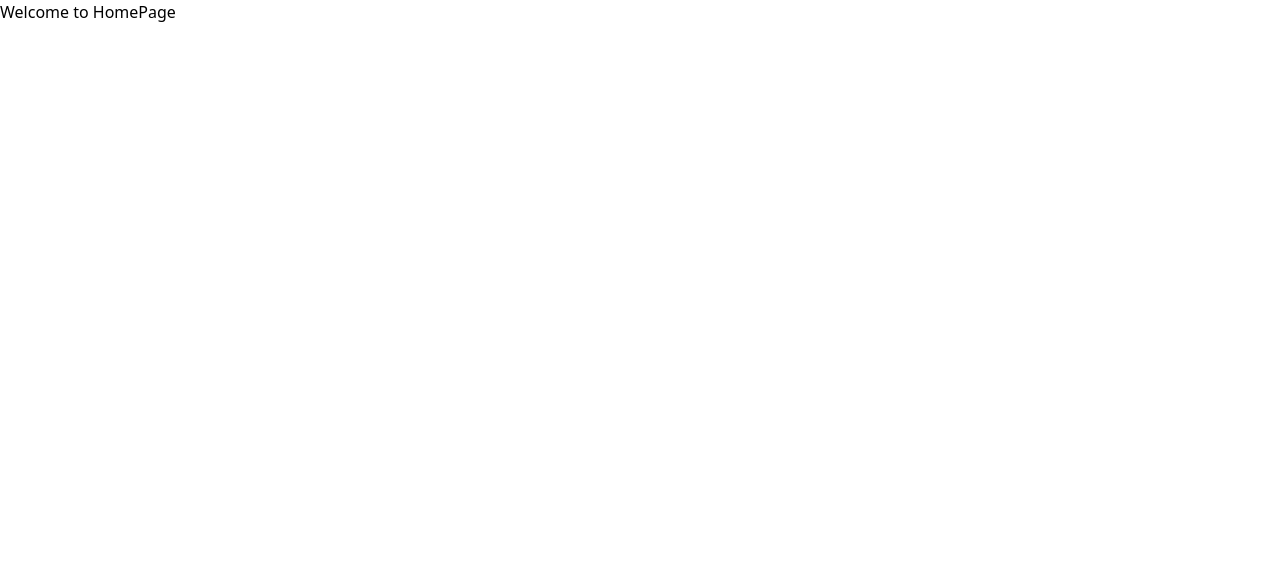
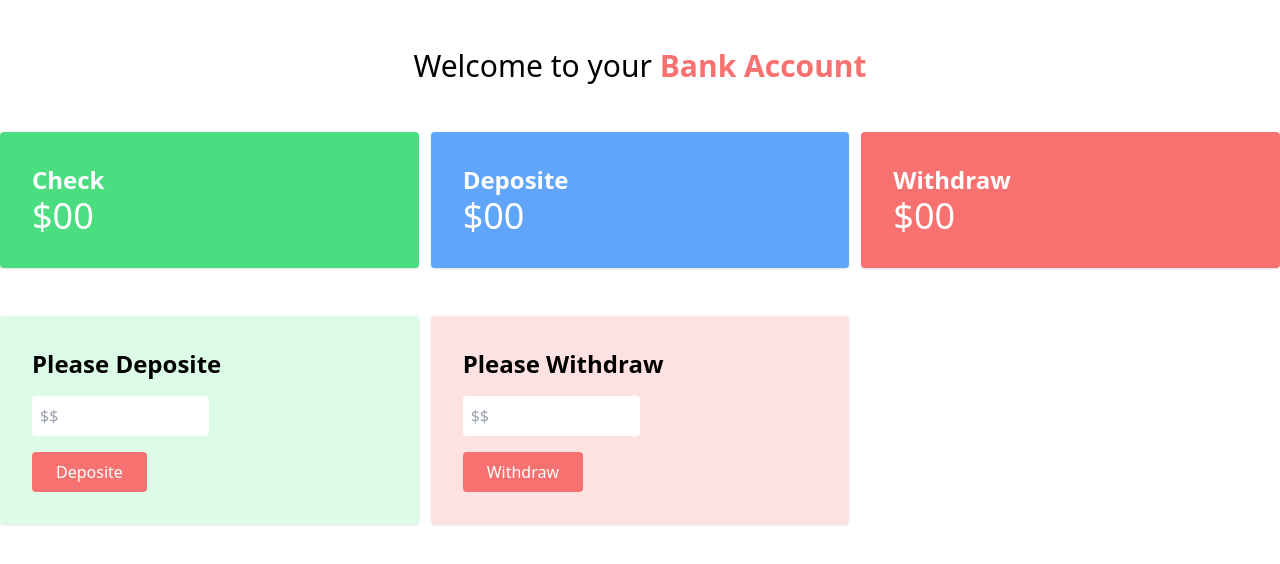
Before and after one commit to sho-van/simple-banking, a plain HTML site: page home.html in a window 1280 px wide. Drawn offline with nearby package versions, Linux system fonts and the light colour scheme.

Commit message:
homepage design done

```diff
--- a/home.html
+++ b/home.html
@@ -6,8 +6,41 @@
 </head>
 <body>
 
-<h1>Welcome to HomePage</h1>
+<h1 class="text-3xl text-center mt-12">Welcome to your <span class="text-red-400 font-semibold">Bank Account</span></h1>
 
+<section class="grid md:grid-cols-3 grid-cols-1 gap-3 mt-12 container mx-auto px-4 md:px-0">
+    <div class="p-8 bg-green-400 rounded shadow">
+        <p class="text-2xl font-semibold text-white">Check</p>
+        <p class="text-4xl text-white">$00</p>
+    </div>
+    <div class="p-8 bg-blue-400 rounded shadow">
+        <p class="text-2xl font-semibold text-white">Deposite</p>
+        <p class="text-4xl text-white">$00</p>
+    </div>
+    <div class="p-8 bg-red-400 rounded shadow">
+        <p class="text-2xl font-semibold text-white">Withdraw</p>
+        <p class="text-4xl text-white">$00</p>
+    </div>
+</section>
+
+
+<section class="grid md:grid-cols-3 grid-cols-1 gap-3 mt-12 container mx-auto px-4 md:px-0">
+    <div class="p-8 bg-green-100 rounded shadow">
+        <p class="text-2xl font-semibold mb-4">Please Deposite</p>
+        <label for="">
+            <input type="number" class="p-2 w-1/2 rounded mb-4" placeholder="$$">
+        </label>
+        <button id="deposite-button" class="block py-2 px-6 bg-red-400 rounded text-white font-medium hover:bg-red-500">Deposite</button>
+    </div>
+
+    <div class="p-8 bg-red-100 rounded shadow">
+        <p class="text-2xl font-semibold mb-4">Please Withdraw</p>
+        <label for="">
+            <input type="number" class="p-2 w-1/2 rounded mb-4" placeholder="$$">
+        </label>
+        <button id="withdraw-button" class="block py-2 px-6 bg-red-400 rounded text-white font-medium hover:bg-red-500">Withdraw</button>
+    </div>
+</section>
 
 
 
```
